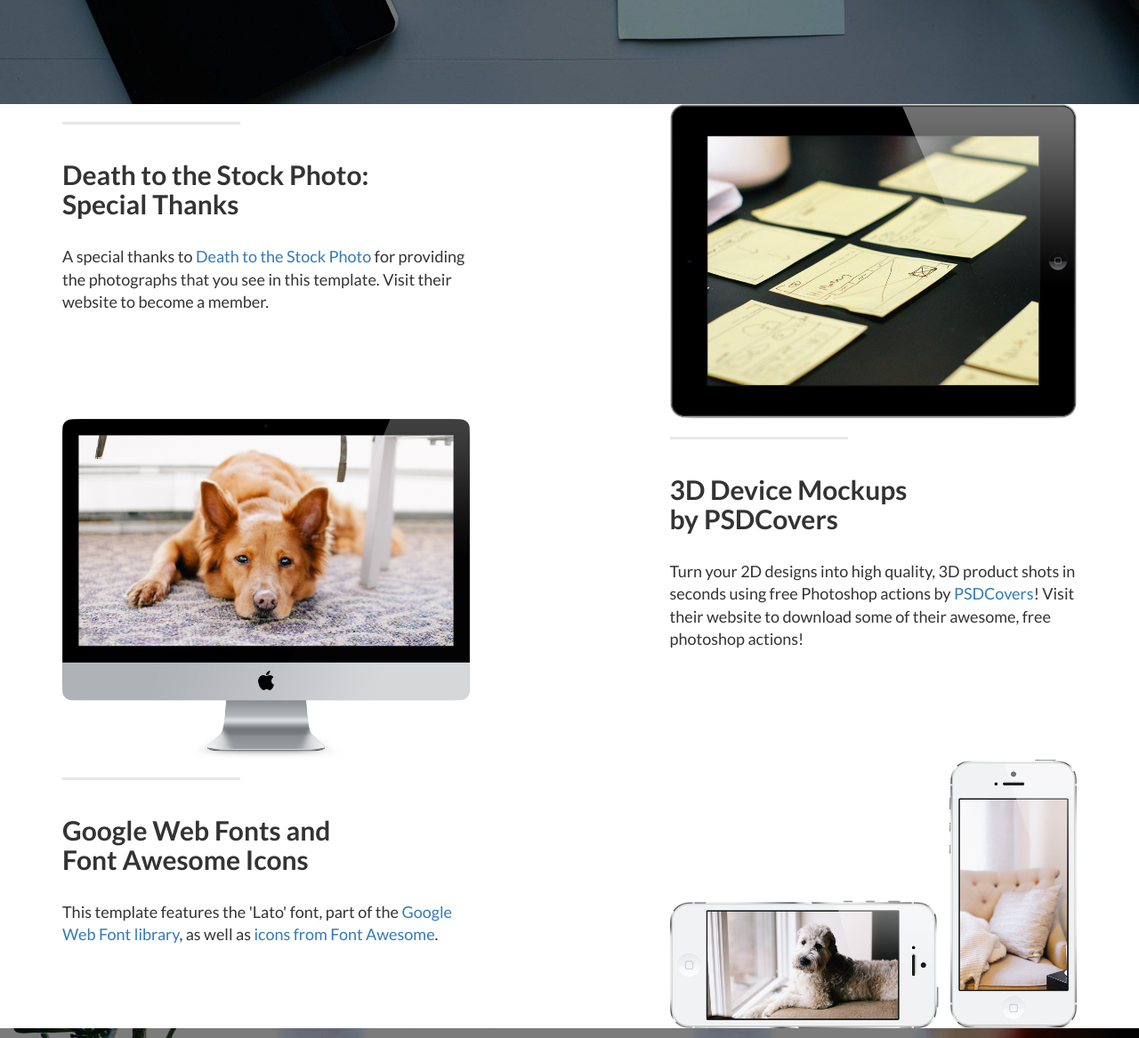
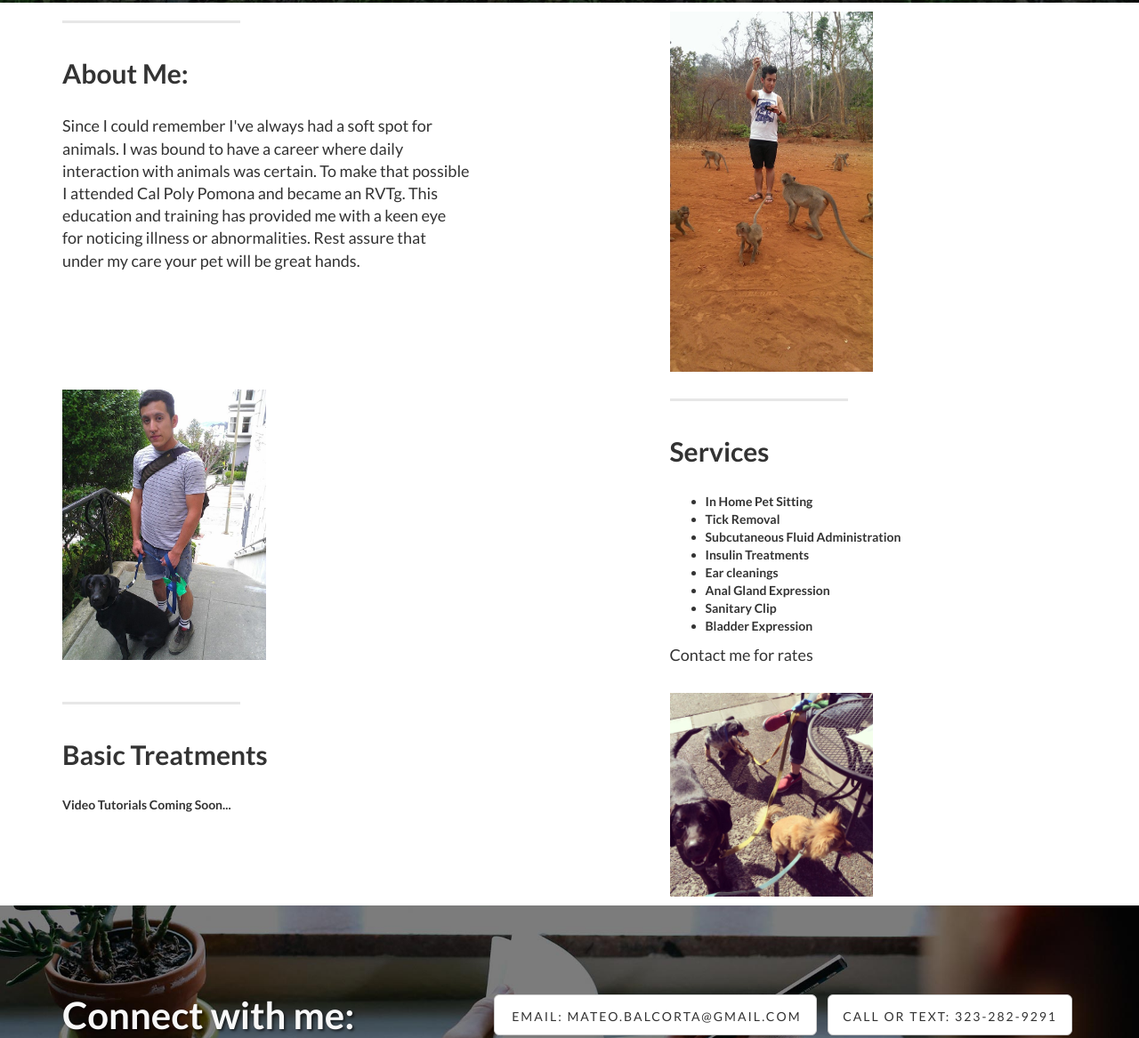
Before and after one commit to mateospetcare/mateospetcare.github.io, a plain HTML site: page index.html in a window 1280 px wide. Shown: the part 660-1827 px from the top of the page at 89% size. Drawn offline with Linux system fonts and the light colour scheme.

Commit message:
added images

```diff
--- a/css/landing-page.css
+++ b/css/landing-page.css
@@ -35,13 +35,14 @@ h6 {
     padding-bottom: 50px;
     text-align: center;
     color: #f8f8f8;
-    background: url(../img/intro-bg.jpg) no-repeat center center;
+    background: url(../img/hammockdog.jpg) no-repeat center center;
     background-size: cover;
+    box-shadow: inset 0 0 0 1000px rgba(0,0,0,.6);
 }
 
 .intro-message {
     position: relative;
-    padding-top: 20%;
+    padding-top: 10%;
     padding-bottom: 20%;
 }
 
@@ -168,3 +169,10 @@ footer {
 p.copyright {
     margin: 15px 0 0;
 }
+
+img {
+    padding-top: 10px;
+    padding-bottom: 10px;
+    width: 50%;
+    height:50%;
+}
--- a/index.html
+++ b/index.html
@@ -108,11 +108,11 @@
             <div class="col-lg-5 col-sm-6">
                 <hr class="section-heading-spacer">
                 <div class="clearfix"></div>
-                <h2 class="section-heading">Death to the Stock Photo:<br>Special Thanks</h2>
-                <p class="lead">A special thanks to <a target="_blank" href="http://join.deathtothestockphoto.com/">Death to the Stock Photo</a> for providing the photographs that you see in this template. Visit their website to become a member.</p>
+                <h2 class="section-heading">About Me:</h2>
+                <p class="lead">Since I could remember I've always had a soft spot for animals. I was bound to have a career where daily interaction with animals was certain. To make that possible I attended Cal Poly Pomona and became an RVTg. This education and training has provided me with a keen eye for noticing illness or abnormalities. Rest assure that under my care your pet will be great hands.</p>
             </div>
             <div class="col-lg-5 col-lg-offset-2 col-sm-6">
-                <img class="img-responsive" src="img/ipad.png" alt="">
+                <img class="img-responsive" src="img/monkies.jpg" alt="">
             </div>
         </div>
         <!-- /.container -->
@@ -125,11 +125,21 @@
             <div class="col-lg-5 col-lg-offset-1 col-sm-push-6  col-sm-6">
                 <hr class="section-heading-spacer">
                 <div class="clearfix"></div>
-                <h2 class="section-heading">3D Device Mockups<br>by PSDCovers</h2>
-                <p class="lead">Turn your 2D designs into high quality, 3D product shots in seconds using free Photoshop actions by <a target="_blank" href="http://www.psdcovers.com/">PSDCovers</a>! Visit their website to download some of their awesome, free photoshop actions!</p>
+                <h2 class="section-heading">Services</h2>
+                <ul>
+                    <li>In Home Pet Sitting</li>
+                    <li>Tick Removal</li>
+                    <li>Subcutaneous Fluid Administration</li>
+                    <li>Insulin Treatments</li>
+                    <li>Ear cleanings</li>
+                    <li>Anal Gland Expression</li>
+                    <li>Sanitary Clip</li>
+                    <li>Bladder Expression</li>
+                </ul>
+                <p class="lead">Contact me for rates</p>
             </div>
             <div class="col-lg-5 col-sm-pull-6  col-sm-6">
-                <img class="img-responsive" src="img/dog.png" alt="">
+                <img class="img-responsive" src="img/salWalk.jpg" alt="">
             </div>
         </div>
     </div>
@@ -142,11 +152,12 @@
             <div class="col-lg-5 col-sm-6">
                 <hr class="section-heading-spacer">
                 <div class="clearfix"></div>
-                <h2 class="section-heading">Google Web Fonts and<br>Font Awesome Icons</h2>
-                <p class="lead">This template features the 'Lato' font, part of the <a target="_blank" href="http://www.google.com/fonts">Google Web Font library</a>, as well as <a target="_blank" href="http://fontawesome.io">icons from Font Awesome</a>.</p>
+                <h2 class="section-heading">Basic Treatments</h2>
+                <p>Video Tutorials Coming Soon...</p>
+                <!-- <p class="lead">This template features the 'Lato' font, part of the <a target="_blank" href="http://www.google.com/fonts">Google Web Font library</a>, as well as <a target="_blank" href="http://fontawesome.io">icons from Font Awesome</a>.</p> -->
             </div>
             <div class="col-lg-5 col-lg-offset-2 col-sm-6">
-                <img class="img-responsive" src="img/phones.png" alt="">
+                <img class="img-responsive" src="img/dogWalk.jpg" alt="">
             </div>
         </div>
     </div>
```
Also changed, not shown: img/dogwalk.jpg (added), img/hammockdog.jpg (added), img/monkies.jpg (added), img/salWalk.jpg (added).
